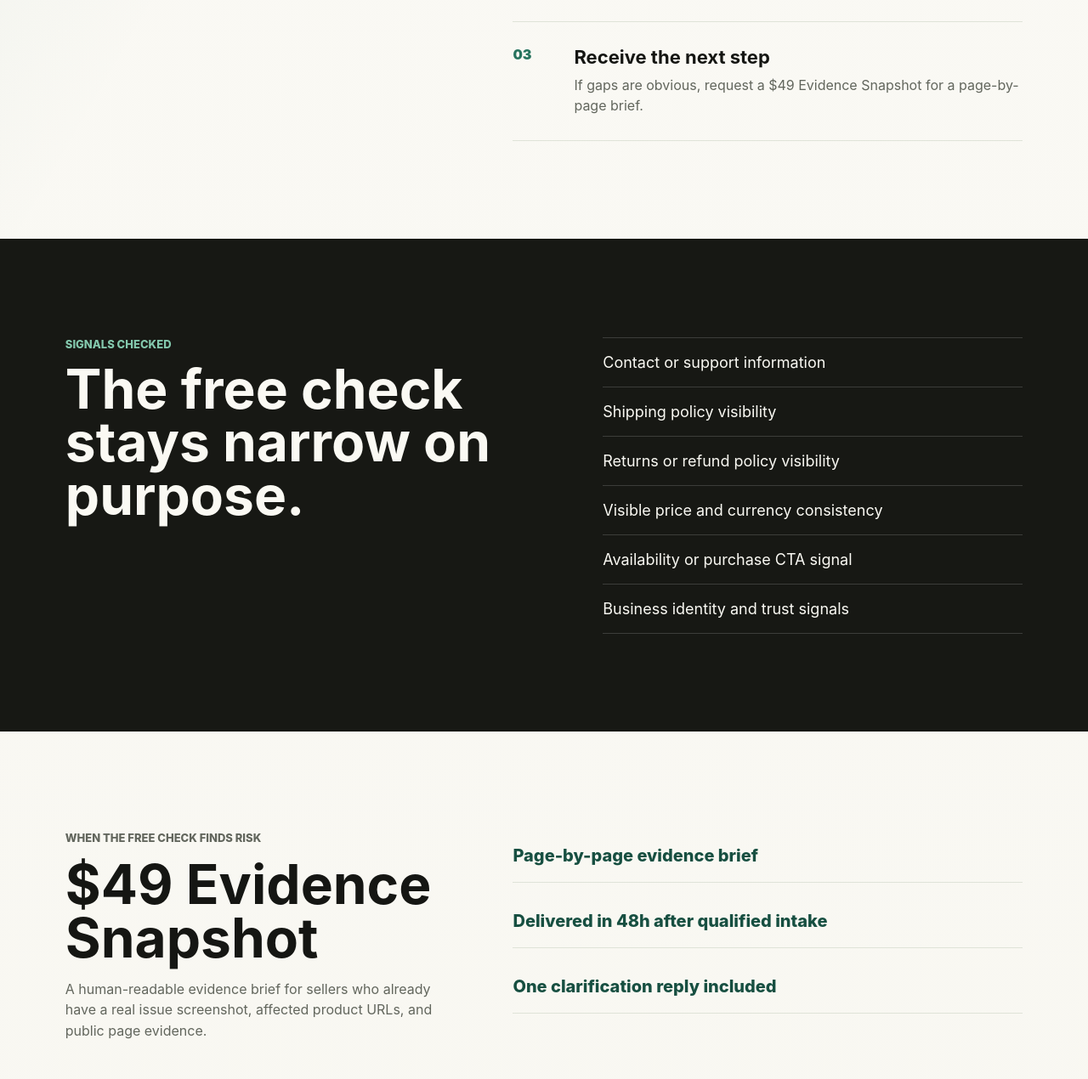
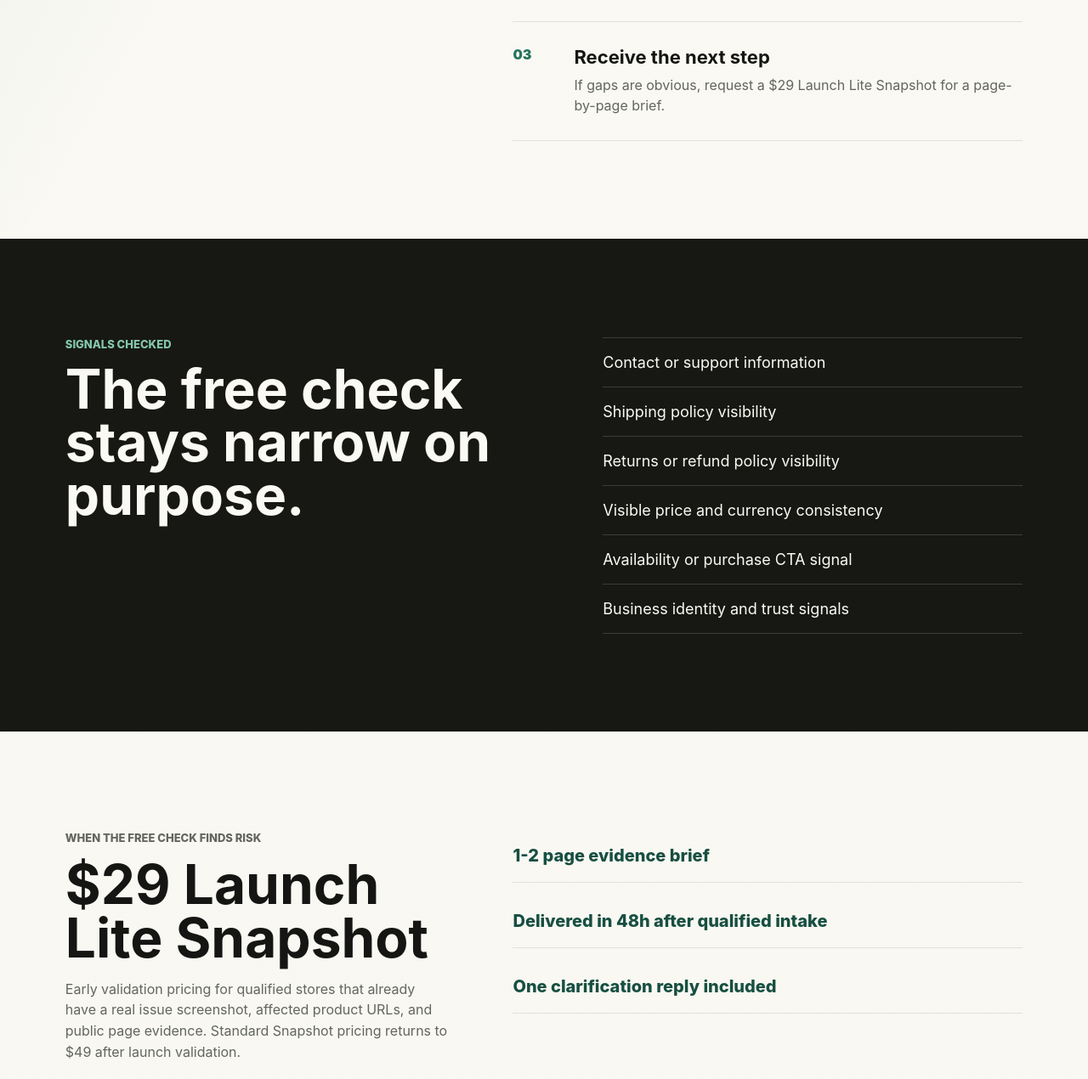
Before and after one commit to soup-rolls/merchantfix-free-check, a plain HTML site: page index.html in a window 1280 px wide. Shown: the part 1579-2849 px from the top of the page at 85% size. Drawn offline with Linux system fonts and the light colour scheme.

Commit message:
Update launch pricing to 29 - index.html

```diff
--- a/index.html
+++ b/index.html
@@ -510,7 +510,7 @@ h2 {
       <section class="strip" aria-label="Service boundary">
         <span>Public pages only</span>
         <span>Active evidence scan</span>
-        <span>$49 human Snapshot when needed</span>
+        <span>$29 launch Snapshot when needed</span>
       </section>
 
       <section class="workflow" id="how-it-works">
@@ -532,7 +532,7 @@ h2 {
           <li>
             <span>03</span>
             <strong>Receive the next step</strong>
-            <p>If gaps are obvious, request a $49 Evidence Snapshot for a page-by-page brief.</p>
+            <p>If gaps are obvious, request a $29 Launch Lite Snapshot for a page-by-page brief.</p>
           </li>
         </ol>
       </section>
@@ -555,14 +555,14 @@ h2 {
       <section class="snapshot">
         <div>
           <p class="eyebrow">When the free check finds risk</p>
-          <h2>$49 Evidence Snapshot</h2>
+          <h2>$29 Launch Lite Snapshot</h2>
           <p>
-            A human-readable evidence brief for sellers who already have a real issue screenshot,
-            affected product URLs, and public page evidence.
+            Early validation pricing for qualified stores that already have a real issue screenshot,
+            affected product URLs, and public page evidence. Standard Snapshot pricing returns to $49 after launch validation.
           </p>
         </div>
         <div class="snapshot-lines">
-          <span>Page-by-page evidence brief</span>
+          <span>1-2 page evidence brief</span>
           <span>Delivered in 48h after qualified intake</span>
           <span>One clarification reply included</span>
         </div>
```
